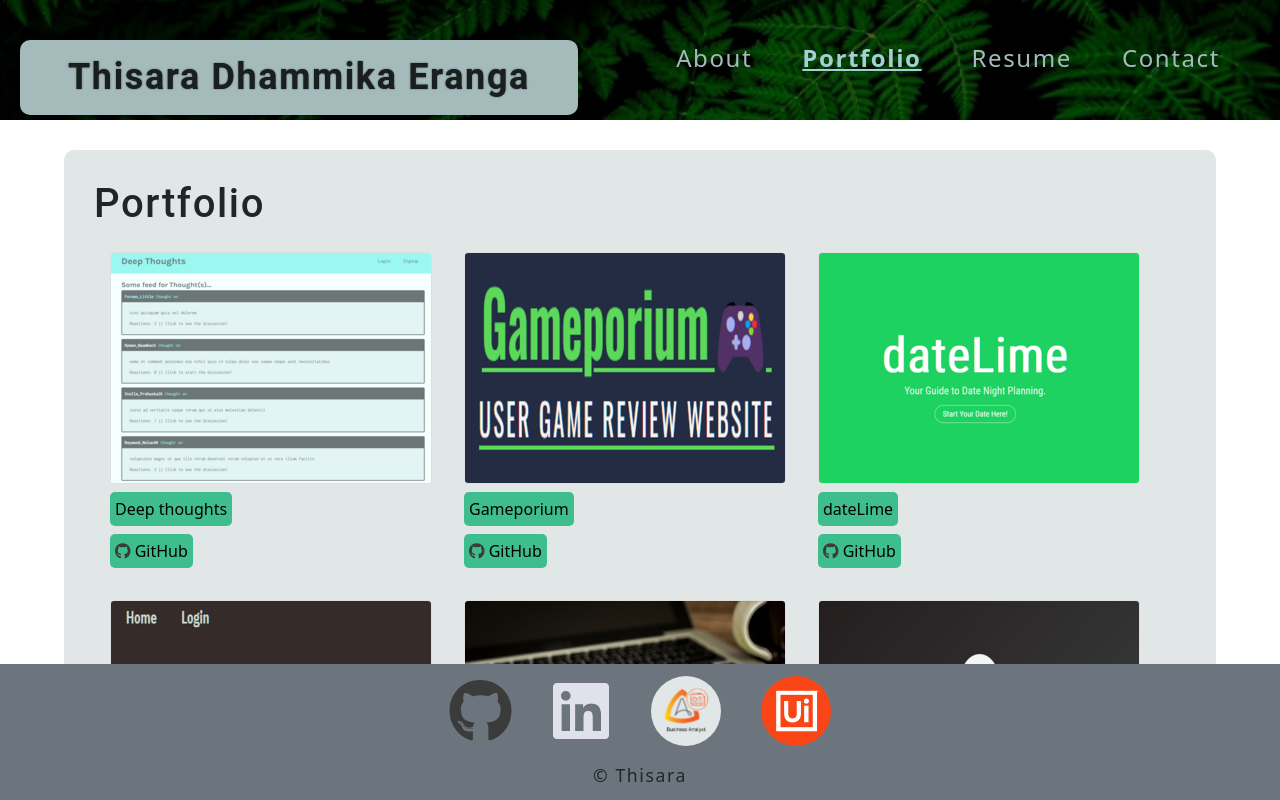
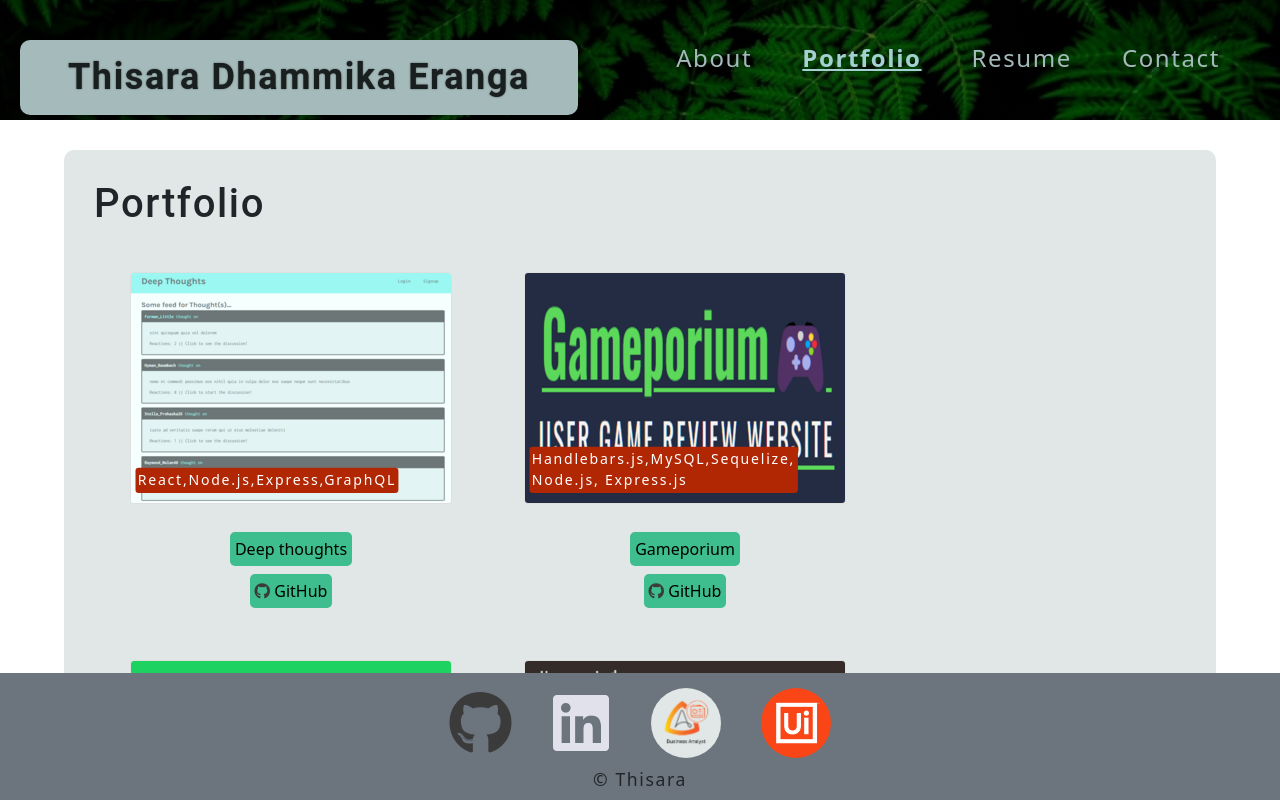
Before and after one commit to Thisara-DE/portfolio, a React (Create React App) app: page / in a window 1280 px wide. Both pictures are taken after a click on the item "Portfolio". Shown: the top 800 px of the page. Built offline with nearby package versions, Linux system fonts and the light colour scheme.

Commit message:
cosmetic changes

```diff
--- a/src/components/Footer/index.js
+++ b/src/components/Footer/index.js
@@ -5,8 +5,8 @@
 
 const Footer = () => {
     return (
-        <footer className="w-100 mt-auto bg-secondary py-1">
-            <div className='badge-container my-2'>
+        <footer className="w-100 mt-auto bg-secondary">
+            <div className='badge-container'>
                 <a href='https://github.com/Thisara-DE' target='_blank' rel='noreferrer'>
                     <i className="fa-brands fa-github fa-4x"></i>
                 </a>
--- a/src/components/Portfolio/index.js
+++ b/src/components/Portfolio/index.js
@@ -8,35 +8,41 @@
             name: 'Deep thoughts',
             github: 'https://github.com/Thisara-DE/deep-thoughts',
             prod: 'https://deep-----thoughts.herokuapp.com/',
-            img: '../../assets/project-cover/1.jpg'
+            img: '../../assets/project-cover/1.jpg',
+            tech: 'React,Node.js,Express,GraphQL '
         },
         {
             name: 'Gameporium',
             github: 'https://github.com/Thisara-DE/Gameporium',
             prod: 'https://morning-lowlands-91275.herokuapp.com/',
-            img: '../../assets/project-cover/2.jpg'
+            img: '../../assets/project-cover/2.jpg',
+            tech: 'Handlebars.js,MySQL,Sequelize, Node.js, Express.js'
         },
         {
             name: 'dateLime',
             github: 'https://github.com/Thisara-DE/dateLime',
             prod: 'https://thisara-de.github.io/dateLime/',
-            img: '../../assets/project-cover/3.jpg'
+            img: '../../assets/project-cover/3.jpg',
+            tech: 'JavaScript,Bulma,APIs'
         },
         {
             name: 'Tech Chronicle',
             github: 'https://github.com/Thisara-DE/tech-chronicle',
             prod: 'https://tech-chronicle.herokuapp.com/',
-            img: '../../assets/project-cover/4.jpg'
+            img: '../../assets/project-cover/4.jpg',
+            tech: 'Handlebars.js,Node.js,Express.js, MySQL, Sequelize'
         },
         {
             name: 'Employee CMS',
             github: 'https://github.com/Thisara-DE/employee-tracker',
-            img: '../../assets/project-cover/5.jpg'
+            img: '../../assets/project-cover/5.jpg',
+            tech: 'Node.js,Express.js,Inquirer,MySQL'
         },
         {
             name: 'Professional README Generator',
             github: 'https://github.com/Thisara-DE/professional-README-generator',
-            img: '../../assets/project-cover/6.jpg'
+            img: '../../assets/project-cover/6.jpg',
+            tech: 'Node.js'
         }
     ]
 
--- a/src/components/Project/index.js
+++ b/src/components/Project/index.js
@@ -10,14 +10,18 @@
         <div className="flex-row card-container">
             {projects.map((project, i) => (
                 <div className="mx-3 my-3 card-handler">
-                    <img className="card" src={require(`../../assets/project-cover/${i}.png`)} alt={`projectPic ${i}.jpg`}></img>
+                    <div className="card-handler">
+                        <img className="card" src={require(`../../assets/project-cover/${i}.png`)} alt={`projectPic ${i}.jpg`}></img>
+                        <div className="tech-list">
+                            <p>{project.tech}</p>
+                        </div>
+                    </div>
                     <div className="pic-label">
                         {projects[i].prod ? (<button className="my-2" onClick={() => handleClick(projects[i].prod)}>{project.name}</button>) :
                         (<button className="my-2">{`${project.name} - No UI`}</button>)} <br/>
                         <button onClick={() => handleClick(projects[i].github)}><i class="fa-brands fa-github fa-1x"></i>  GitHub</button>
                     </div>
                 </div>
-
             ))}
         </div>
     )
--- a/src/index.css
+++ b/src/index.css
@@ -352,8 +352,13 @@
     cursor: pointer;
 }
 
+.pic-label {
+    align-self: center;
+}
+
 .pic-label button:hover .fa-github:before {
-    color: white
+    color: white;
+
 }
 
 .card {
@@ -363,45 +368,45 @@
 
 }
 
-.card:hover {
-    transition: .5s ease;
-    margin: 20px;
-    opacity: 1;
-    transform: scale(1.2);
-    z-index: 1;
-
-}
-
 .card-container {
     position: relative;
     display: flex;
 }
 
-.main-project {
-    flex: 2 100%;
-    border: 3px var(--primary-color) solid;
-    order: 1;
-    padding: 400px 300px 15px 0;
-    margin: 10px 0 0 0;
-    /* background-image: url(../css/main-project.png); */
-    background-size: cover;
-    opacity: 0.75;
+.card-handler {
+    position: relative;
+    text-align: center;
+    width: auto;
+    margin: 20px;
 }
 
-.main-project:hover {
-    opacity: 1;
+.tech-list {
+    width: fit-content;
+    flex-wrap: wrap;
 }
 
-.secondary-projects {
-    display: flex;
-    margin: 10px auto;
-    width: 100%;
-    /* padding: 10px; */
-    order: 2;
-    flex: 1;
-    flex-wrap: wrap;
-    justify-content: space-between;
+.tech-list p{
+    position: absolute;
+    bottom: 10px;
+    left: 5px;
+    color: white;
+    background-color: #B12704;
+    font-size: 0.8rem;
+    text-align: left;
+    margin: 0;
+    max-width: inherit;
+    border-radius: 3px;
+    padding: 2px;
 }
+
+.card-handler:hover,
+.tech-list {
+    transition: .5s ease;
+    opacity: 1;
+    transform: scale(1.1);
+    z-index: 0;
+}
+
 
 .project {
     border: 3px var(--primary-color) solid;
@@ -557,7 +562,7 @@
 .badge-container {
     display: flex;
     align-items: center;
-
+    margin-top: 15px;
 }
 
 .fa-github::before {
```
